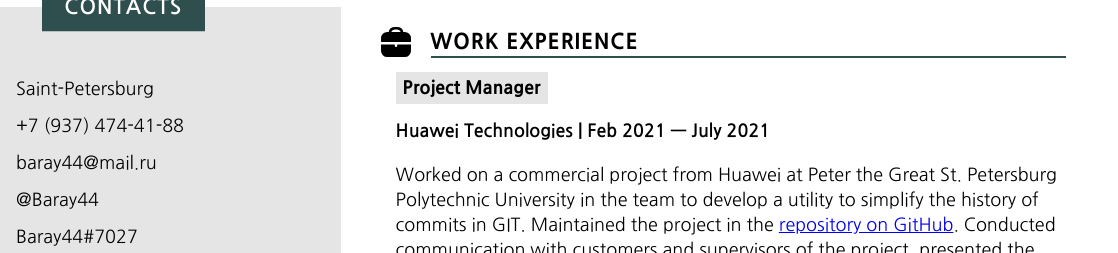
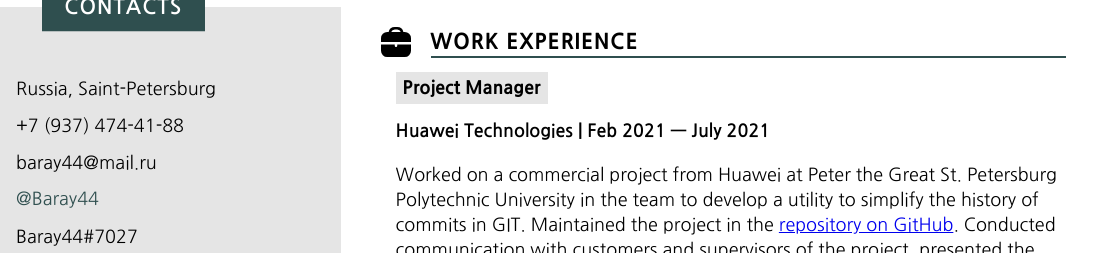
Before and after one commit to Baray44/rsschool-cv, a plain HTML site: page index.html in a window 1280 px wide. Shown: the part 511-764 px from the top of the page, 162-1280 px from the left. Drawn offline with Linux system fonts and the light colour scheme.

Commit message:
fix: index.html

```diff
--- a/index.html
+++ b/index.html
@@ -28,7 +28,7 @@
             <ul>
               <li>
                 <img src="./icons/location.svg" alt="Location Icon" width="30" height="30">
-                <p>Saint-Petersburg</p>
+                <p>Russia, Saint-Petersburg</p>
               </li>
               <li>
                 <img src="./icons/phone.svg" alt="Phone Icon" width="30" height="30">
@@ -40,7 +40,7 @@
               </li>
               <li>
                 <img src="./icons/telegram.svg" alt="Telegram Icon" width="30" height="30">
-                <p>@Baray44</p>
+                <a href="https://t.me/Baray44">@Baray44</a>
               </li>
               <li>
                 <img src="./icons/discord.svg" alt="Discord Icon" width="30" height="30">
```
